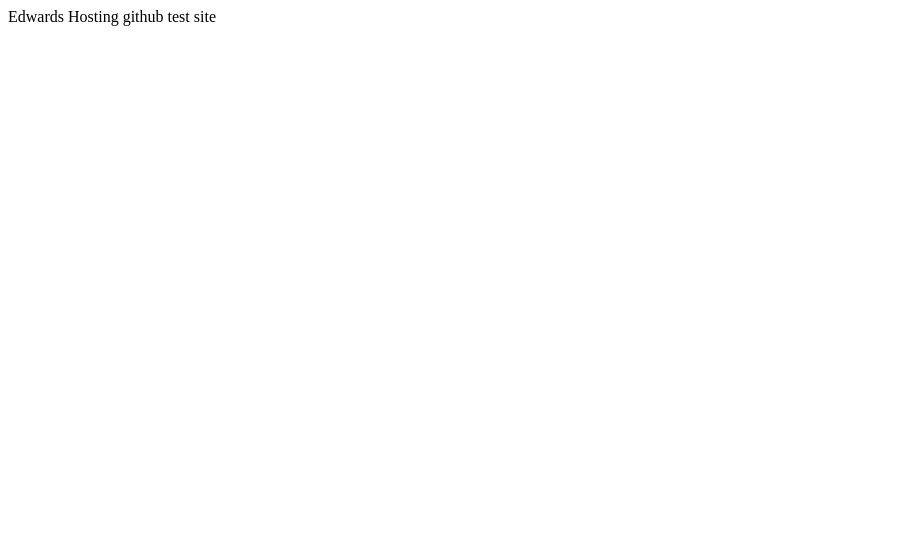
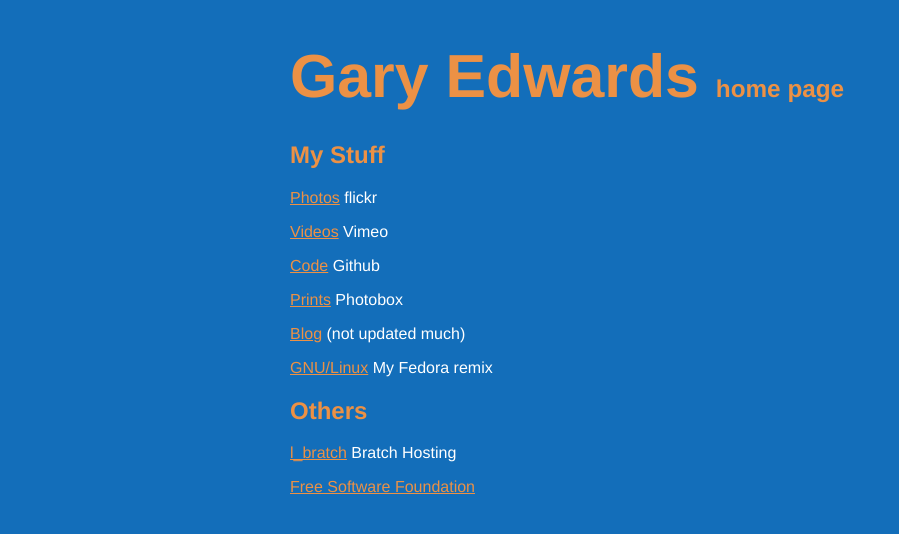
Before and after one commit to garyedwards/garyedwards.github.com, a plain HTML site: page index.html in a window 1280 px wide. Shown: the whole page, without its empty margins (0-899 px from the left). Drawn offline with Linux system fonts and the light colour scheme.

Commit message:
update stuff

```diff
--- a/index.html
+++ b/index.html
@@ -1,10 +1,62 @@
-<!DOCTYPE html PUBLIC "-//W3C//DTD HTML 4.01//EN" "http://www.w3.org/TR/html4/strict.dtd">
-<html><head>
+<!DOCTYPE html>
+<html>
+<head>
+  <meta charset='utf-8'>
 
-  <meta content="text/html; charset=ISO-8859-1" http-equiv="content-type">
-  <title>Edwards Hosting github</title>
+  <title>Edwards Hosting - Gary Edwards hope page</title>
 
+  <style type="text/css">
+    body {
+      margin-top: 1.0em;
+      background-color: #136eba;
+      font-family: Helvetica, Arial, FreeSans, san-serif;
+      color: #ffffff;
+    }
+    #container {
+      margin: 0 auto;
+      width: 700px;
+    }
+    h1 { font-size: 3.8em; color: #ec9145; margin-bottom: 3px; }
+    h1 .small { font-size: 0.4em; }
+    h1 a { text-decoration: none }
+    h2 { font-size: 1.5em; color: #ec9145; }
+    h3 { text-align: center; color: #ec9145; }
+    a { color: #ec9145; }
+    .description { font-size: 1.2em; margin-bottom: 30px; margin-top: 30px; font-style: italic;}
+    .download { float: right; }
+    pre { background: #000; color: #fff; padding: 15px;}
+    hr { border: 0; width: 80%; border-bottom: 1px solid #aaa}
+    .footer { text-align:center; padding-top:30px; font-style: italic; }
+  </style>
+</head>
 
-</head><body>
-Edwards Hosting github test site
-</body></html>
+<body>
+<div id="container">
+
+<div class="download"></div>
+
+    <h1><a href="http://www.edwards.org.je">Gary Edwards</a>
+      <span class="small">home page<a href="http://www.edwards.org.je"></a></span></h1>
+
+  <div class="description"></div>
+
+  <h2>My Stuff</h2>
+    <p><a href="http://www.flickr.com/photos/garyedwards/">Photos</a> flickr</p>
+    <p><a href="http://www.vimeo.com/garyedwards/">Videos</a> Vimeo</p>
+    <p><a href="http://github.com/garyedwards/">Code</a> Github</p>
+    <p><a href="http://www.photoboxgallery.com/garyedwards/">Prints</a> Photobox</p>
+    <p><a href="http://far0k.blogspot.com/">Blog</a> (not updated much)</p>
+    <p><a href="http://far0k.blogspot.com/">GNU/Linux</a> My Fedora remix</p>
+  <h2>Others</h2>
+  	<p><a href="http://www.bratch.co.uk/">l_bratch</a> Bratch Hosting</p>
+    <p><a href="http://www.fsf.org/">Free Software Foundation</a></p>
+  <p>&nbsp;</p>
+</div>
+<script type="text/javascript">
+try {
+var pageTracker = _gat._getTracker("UA-18166206-1");
+pageTracker._trackPageview();
+} catch(err) {}
+</script>
+</body>
+</html>
```
Also changed, not shown: 1 other file.
